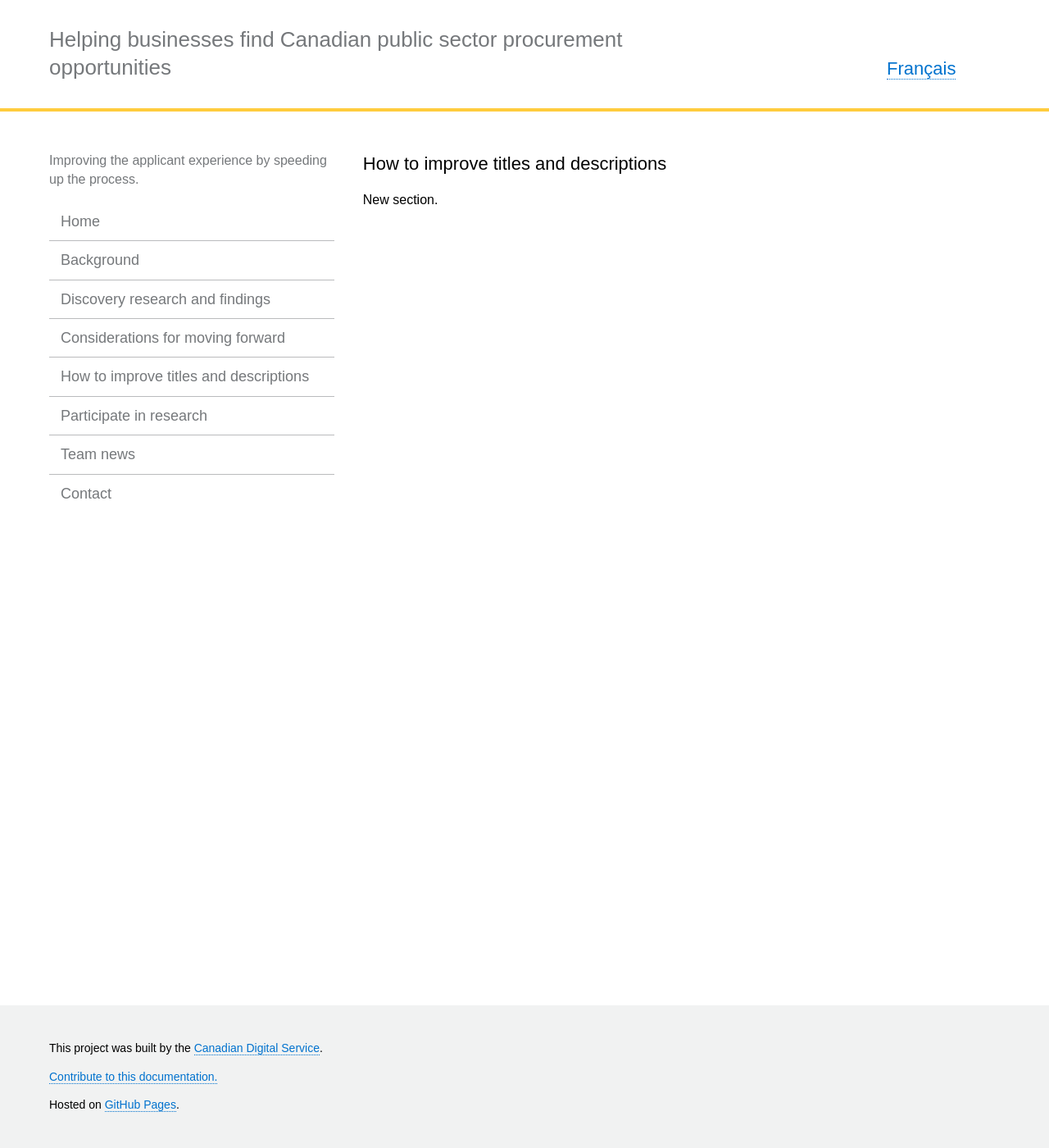
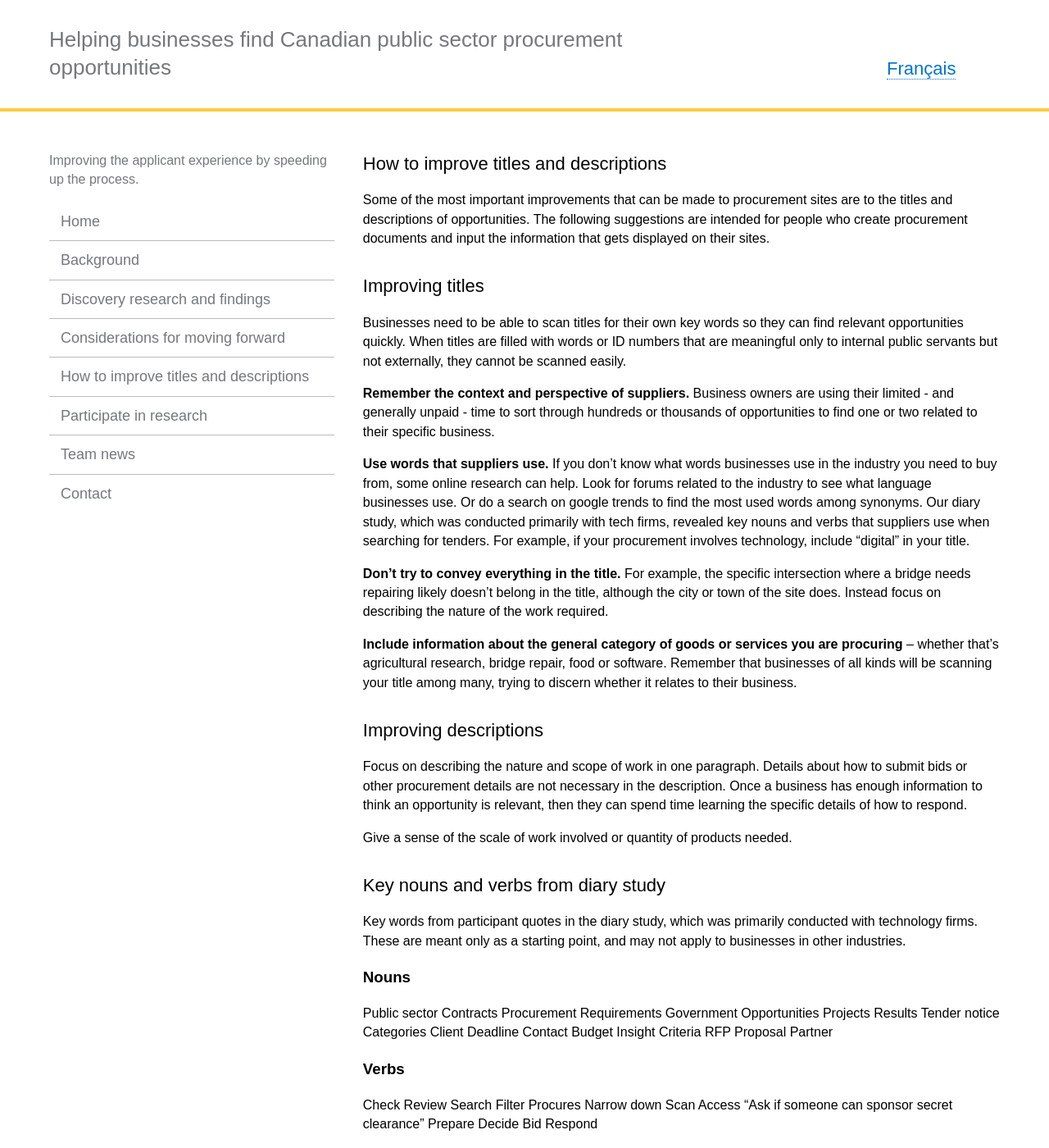
Before and after one commit to cds-snc/pspc-documentation, a Jekyll site: the page built from _pages/en/titles-and-descriptions.md, in a window 1280 px wide and 1400 px high. Shown: the whole window at 82% size. Built offline with Jekyll 4.4.1, drawn with Linux system fonts in a browser that asks for light colours; some of the changed text lies outside the part shown.

Commit message:
Update titles-and-descriptions.md

```diff
--- a/_pages/en/titles-and-descriptions.md
+++ b/_pages/en/titles-and-descriptions.md
@@ -6,4 +6,63 @@ permalink: "/titles-and-descriptions/"
 trans_url: "/fr-titles-and-descriptions/"
 ---
 
-New section.
+Some of the most important improvements that can be made to procurement sites are to the titles and descriptions of opportunities. The following suggestions are intended for people who create procurement documents and input the information that gets displayed on their sites.
+
+## Improving titles
+Businesses need to be able to scan titles for their own key words so they can find relevant opportunities quickly. When titles are filled with words or ID numbers that are meaningful only to internal public servants but not externally, they cannot be scanned easily.
+
+**Remember the context and perspective of suppliers.** Business owners are using their limited - and generally unpaid - time to sort through hundreds or thousands of opportunities to find one or two related to their specific business.
+
+**Use words that suppliers use.** If you don’t know what words businesses use in the industry you need to buy from, some online research can help. Look for forums related to the industry to see what language businesses use. Or do a search on google trends to find the most used words among synonyms. Our diary study, which was conducted primarily with tech firms, revealed key nouns and verbs that suppliers use when searching for tenders. For example, if your procurement involves technology, include “digital” in your title.
+
+**Don’t try to convey everything in the title.** For example, the specific intersection where a bridge needs repairing likely doesn’t belong in the title, although the city or town of the site does. Instead focus on describing the nature of the work required.
+
+**Include information about the general category of goods or services you are procuring** -- whether that’s agricultural research, bridge repair, food or software. Remember that businesses of all kinds will be scanning your title among many, trying to discern whether it relates to their business.
+
+## Improving descriptions
+Focus on describing the nature and scope of work in one paragraph. Details about how to submit bids or other procurement details are not necessary in the description. Once a business has enough information to think an opportunity is relevant, then they can spend time learning the specific details of how to respond.
+
+Give a sense of the scale of work involved or quantity of products needed.
+
+## Key nouns and verbs from diary study
+Key words from participant quotes in the diary study, which was primarily conducted with technology firms. These are meant only as a starting point, and may not apply to businesses in other industries.
+
+### Nouns
+Public sector
+Contracts
+Procurement
+Requirements
+Government
+Opportunities
+Projects
+Results
+Tender notice
+Categories
+Client
+Deadline
+Contact
+Budget
+Insight
+Criteria
+RFP
+Proposal
+Partner
+
+### Verbs
+Check
+Review
+Search
+Filter
+Procures
+Narrow down
+Scan
+Access
+“Ask if someone can sponsor secret clearance”
+Prepare
+Decide
+Bid
+Respond
+
+### Adjectives
+Active
+digital
```
